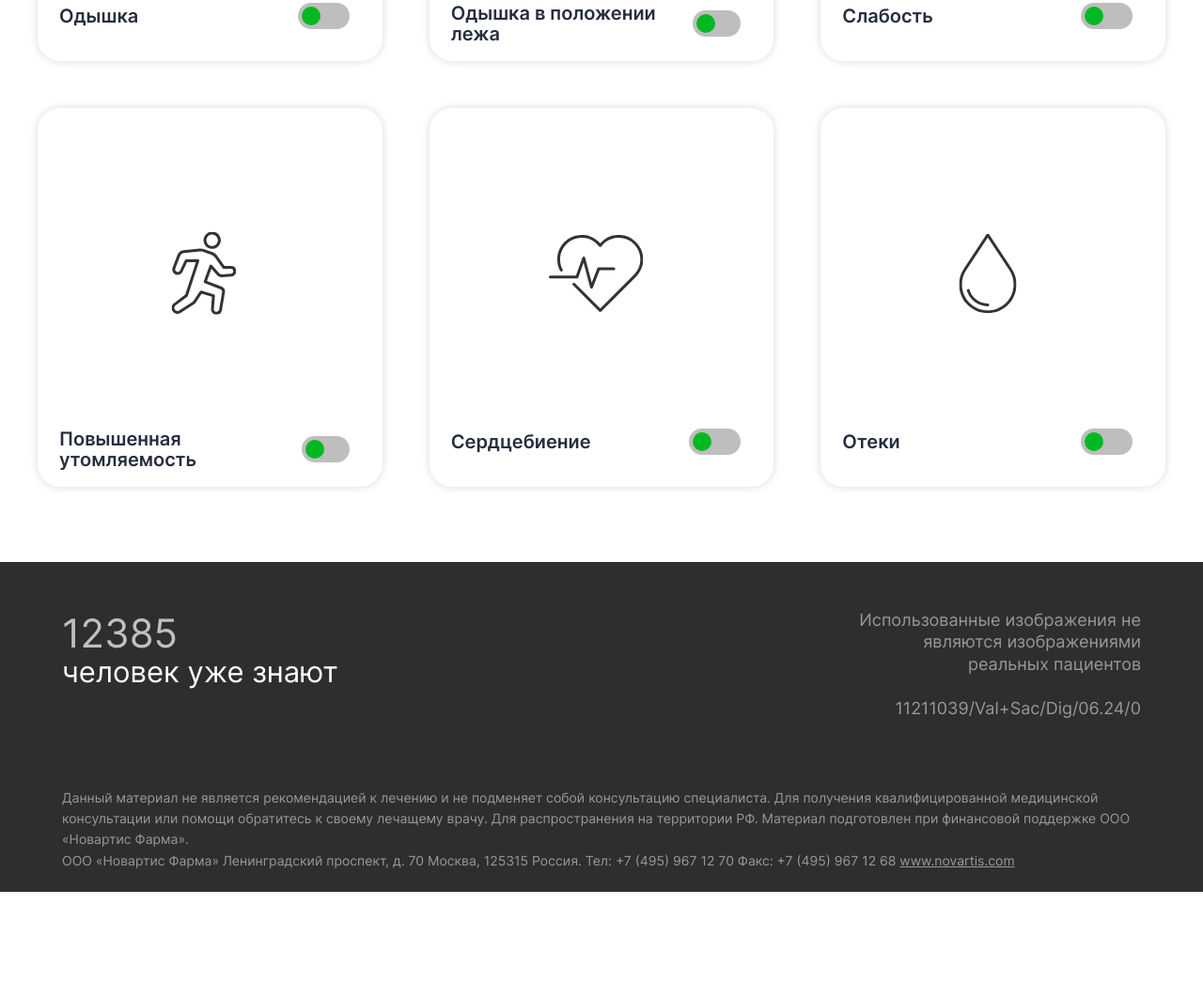
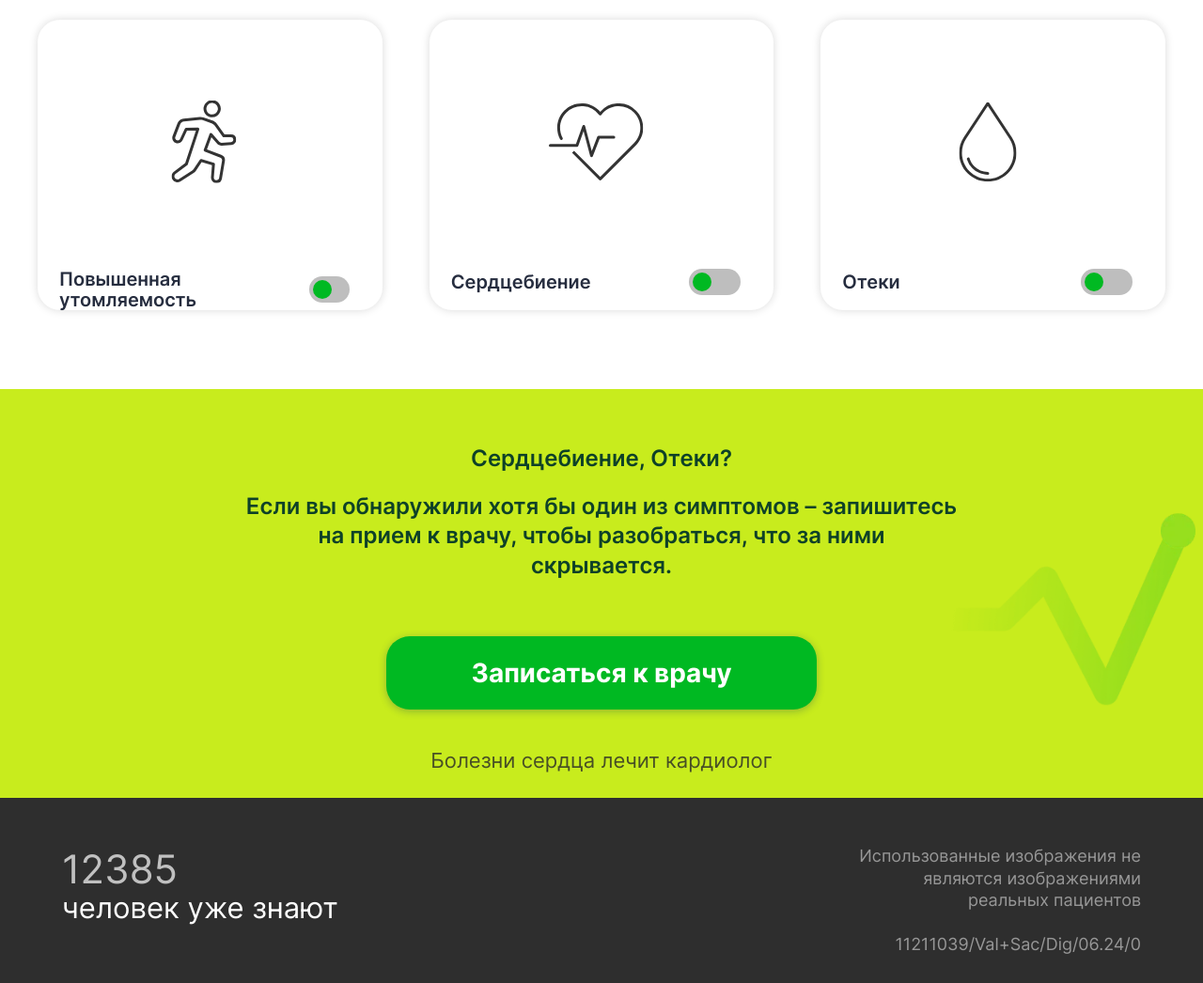
Before and after one commit to vadimvalid/hearts, a website: page simptoms.html in a window 1280 px wide. Shown: the part 1769-2815 px from the top of the page at 94% size. Before the commit the page ends 2718 px from the top, so only its background shows below. Drawn offline with Linux system fonts and the light colour scheme.

Commit message:
Add appointment section

```diff
--- a/scss/layouts/_section.scss
+++ b/scss/layouts/_section.scss
@@ -131,7 +131,7 @@
   }
 
   &--simptoms {
-    padding: torem(90) 0 torem(80);
+    padding: torem(90) 0 torem(84);
 
     .container {
       display: flex;
@@ -151,6 +151,10 @@
           line-height: 110%;
           text-transform: uppercase;
         }
+
+        > p {
+          max-width: torem(485);
+        }
       }
 
       &__items {
@@ -161,19 +165,18 @@
         &__item {
           display: flex;
           flex-direction: column;
-          gap: torem(10);
-          padding: torem(21) torem(35) torem(18) torem(23);
+          gap: torem(26);
+          padding: torem(21) torem(35) 0 torem(23);
           border-radius: 24px;
           box-shadow: 0px 0px 10px rgba(0, 0, 0, 0.15);
           font-size: torem(16);
 
           &__text {
             position: relative;
-
             display: flex;
             justify-content: center;
             align-items: center;
-            height: torem(310);
+            height: torem(218);
 
             > p {
               opacity: 0;
@@ -185,20 +188,6 @@
               top: 50%;
               left: 50%;
               transform: translate(-50%, -50%);
-            }
-
-            &:hover {
-              justify-content: flex-start;
-              align-items: flex-start;
-
-              > p {
-                animation: showText 0.3s forwards 0.2s;
-                display: block;
-              }
-
-              > img {
-                animation: hideIcon 0.5s forwards;
-              }
             }
 
             @keyframes hideIcon {
@@ -230,6 +219,7 @@
             display: flex;
             justify-content: space-between;
             align-items: center;
+            gap: torem(48);
 
             p {
               font-size: torem(20);
@@ -238,8 +228,125 @@
               color: #262d3f;
             }
           }
+
+          &:hover {
+            background: #f2f2f2;
+
+            .simptoms__items__item__text {
+              justify-content: flex-start;
+              align-items: flex-start;
+
+              > p {
+                animation: showText 0.3s forwards 0.2s;
+                display: block;
+              }
+
+              > img {
+                animation: hideIcon 0.5s forwards;
+              }
+            }
+          }
+
+          &:has(.simptoms__items__item__toggle input:checked) {
+            position: relative;
+            background: $yellow;
+
+            .simptoms__items__item__text {
+              justify-content: flex-start;
+              align-items: flex-start;
+
+              > p {
+                opacity: 1;
+                visibility: visible;
+              }
+
+              > img {
+                display: none;
+              }
+            }
+
+            &:after {
+              content: "";
+              position: absolute;
+              top: 100%;
+              left: 50%;
+              width: 0px;
+              height: 0px;
+              border-style: solid;
+              border-width: 20px 16px 0 16px;
+              border-color: $yellow transparent transparent transparent;
+              transform: rotate(0deg) translateX(-50%);
+            }
+          }
         }
       }
     }
   }
+
+  &--appointment {
+    padding: torem(58) 0 torem(26);
+    background: $yellow;
+
+    .container {
+      position: relative;
+      display: flex;
+      flex-direction: column;
+      align-items: center;
+      max-width: torem(790);
+
+      &:after {
+        content: "";
+        position: absolute;
+        right: 0;
+        top: 50%;
+        width: 100%;
+        height: 100%;
+        background-image: url("../images/pulse-small.png");
+        background-repeat: no-repeat;
+        background-position: center right;
+        background-size: 50%;
+        transform: translate(30%, -50%);
+
+        @supports (background-image: url("../images/pulse-small.webp")) {
+          background-image: url("../images/pulse-small.webp");
+        }
+      }
+    }
+
+    .appointment {
+      &__list,
+      &__text {
+        position: relative;
+        font-size: torem(24);
+        font-weight: 600;
+        text-align: center;
+        color: $greenDark;
+        z-index: 1;
+      }
+
+      &__list {
+        margin-bottom: torem(20);
+      }
+
+      &__text {
+        margin-bottom: torem(60);
+      }
+
+      &__button {
+        position: relative;
+        margin-bottom: torem(40);
+        padding: torem(22) torem(90);
+        font-size: torem(28);
+        border-radius: 25px;
+        box-shadow: 0px 2px 8.9px 0px rgba(25, 71, 84, 0.33);
+        z-index: 1;
+      }
+
+      &__small {
+        position: relative;
+        opacity: 0.8;
+        z-index: 1;
+      }
+    }
+  }
 }
--- a/simptoms.html
+++ b/simptoms.html
@@ -284,6 +284,17 @@
           </div>
         </div>
       </section>
+      <section class="section section--appointment">
+        <div class="container">
+          <div class="appointment__list">Сердцебиение, Отеки?</div>
+          <div class="appointment__text">
+            Если вы обнаружили хотя бы один из симптомов – запишитесь на прием к
+            врачу, чтобы разобраться, что за ними скрывается.
+          </div>
+          <a href="#" class="button appointment__button">Записаться к врачу</a>
+          <div class="appointment__small">Болезни сердца лечит кардиолог</div>
+        </div>
+      </section>
     </div>
     <footer class="footer">
       <div class="container-fluid">
```
Also changed, not shown: css/style.css, images/pulse-small.png (added), images/pulse-small.webp (added).
